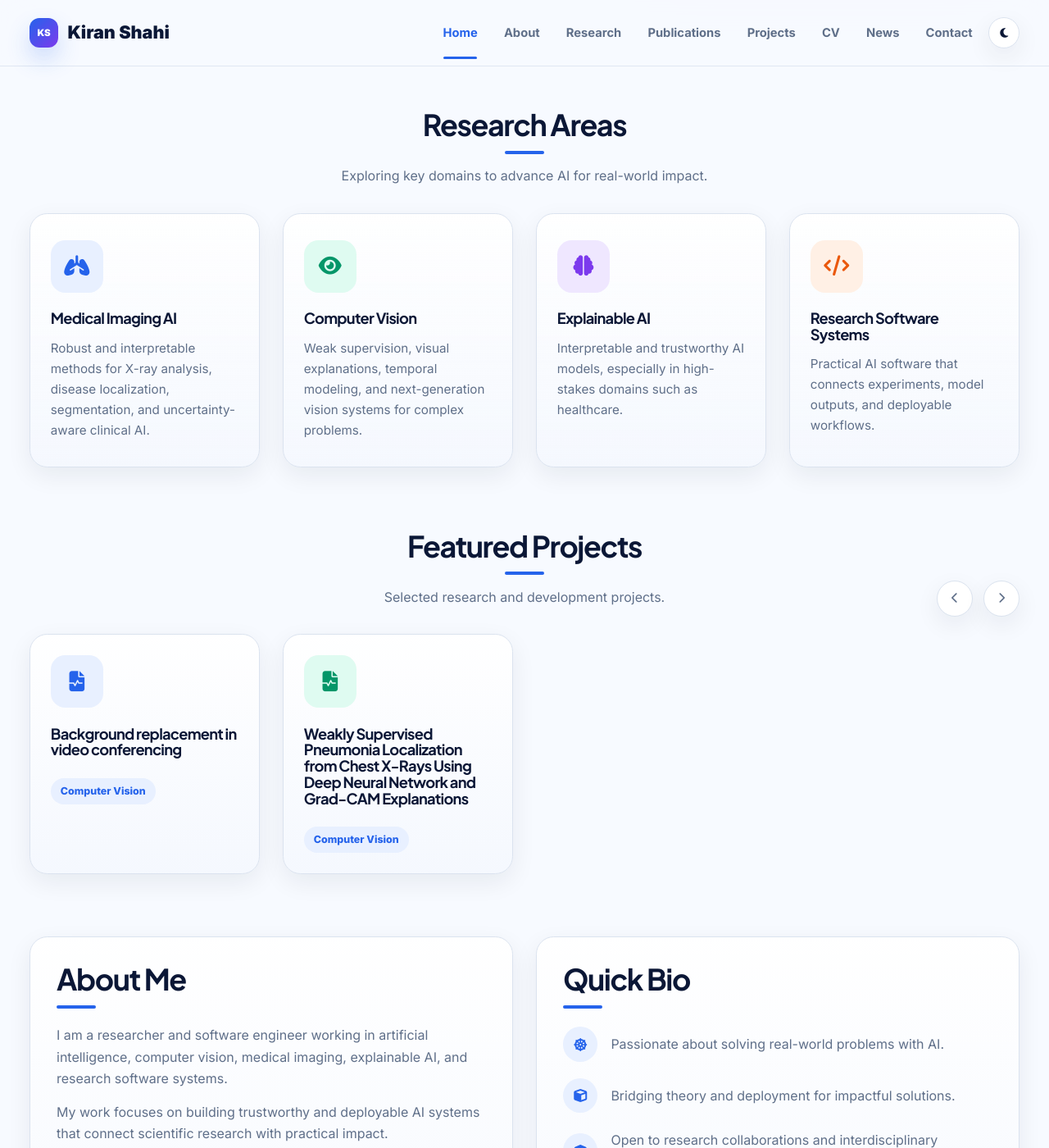
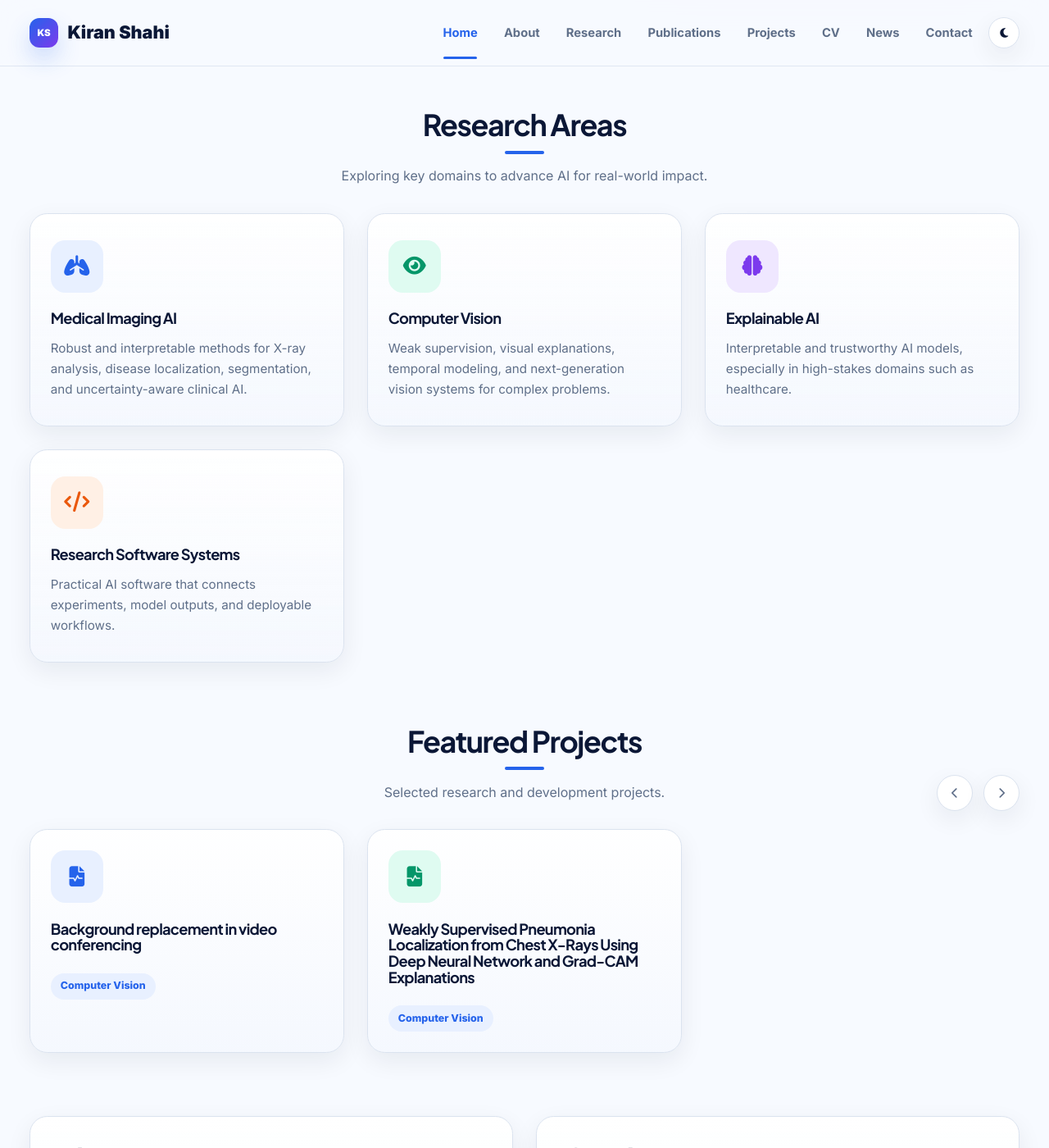
Before and after one commit to kiranshahi/kiranshahi.github.io, a Jekyll site: the page built from index.html, in a window 1280 px wide and 1400 px high, scrolled down 830 px. Shown: the whole window at 82% size. Built offline with Jekyll 4.4.1, drawn with Linux system fonts in a browser that asks for light colours.

Commit message:
css updated

```diff
--- a/assets/css/style.css
+++ b/assets/css/style.css
@@ -359,7 +359,7 @@ main.container {
 .area-grid,
 .project-grid {
   display: grid;
-  grid-template-columns: repeat(4, minmax(0, 1fr));
+  grid-template-columns: repeat(3, minmax(0, 1fr));
   gap: 1.75rem;
 }
 
```
